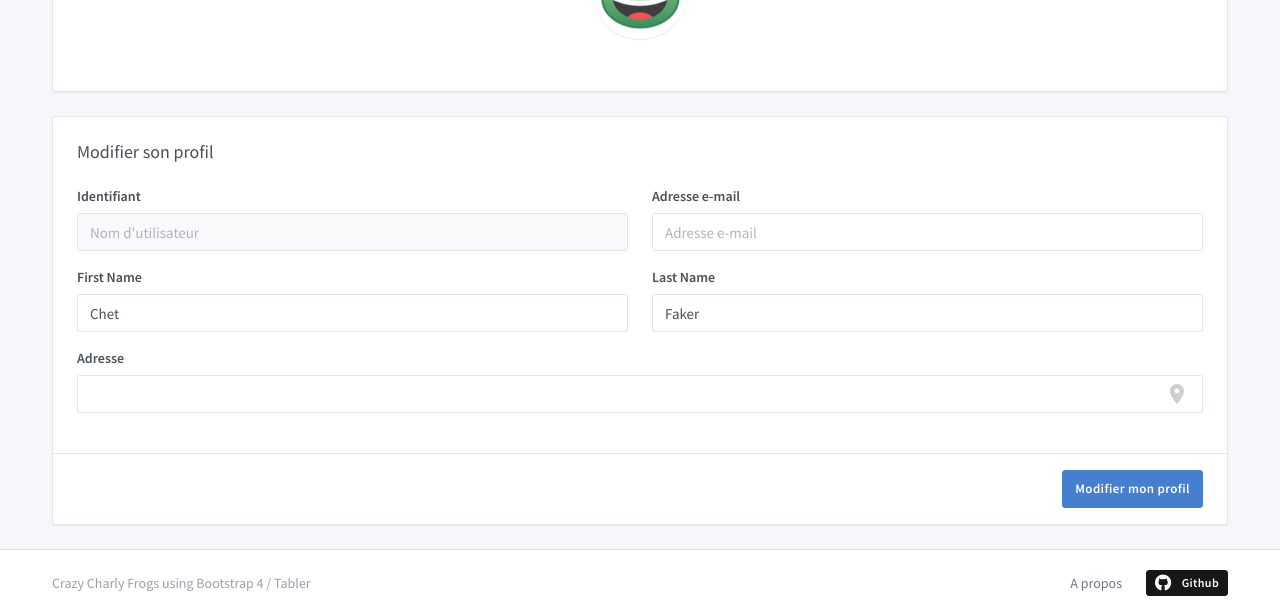
After one commit to Wilders/CrazyCharlyDay, a PHP site: template src/views/pages/account.twig in a window 1280 px wide. The commit adds this page. Shown: the part 297-913 px from the top of the page. Run offline with PHP 8.4, Linux system fonts and the light colour scheme; the template is opened without the code that fills it, so the values that code supplies are empty; some libraries are stand-ins or nearby versions.

Commit message:
debut account

```diff
--- a/index.php
+++ b/index.php
@@ -7,6 +7,7 @@ use Slim\Http\Environment;
 use Slim\Http\Uri;
 use Slim\Views\Twig;
 use Slim\Views\TwigExtension;
+use src\controllers\AccountController;
 use src\controllers\AuthController;
 use src\controllers\HomeController;
 use src\controllers\ValidatorController;
--- /dev/null
+++ b/src/views/pages/account.twig
@@ -0,0 +1,50 @@
+{% extends "layouts/body-layout.twig" %}
+{% block content %}
+    <div class="card card-profile">
+        <div class="card-header" style="background-image: url('https://images.unsplash.com/photo-1580094333632-438bdc04f79f');"></div>
+        <div class="card-body text-center">
+            <img class="card-profile-img" src="{{ base_url() }}/public/assets/images/logo.png">
+            <h3 class="mb-3">{{ auth.user.forename }} {{  auth.user.name }} </h3>
+        </div>
+    </div>
+    <form class="card">
+        <div class="card-body">
+            <h3 class="card-title">Modifier son profil</h3>
+            <div class="row">
+                <div class="col-md-6">
+                    <div class="form-group">
+                        <label class="form-label">Identifiant</label>
+                        <input type="text" class="form-control" placeholder="Nom d'utilisateur" value="{{ auth.user.pseudo }}" disabled>
+                    </div>
+                </div>
+                <div class="col-md-6">
+                    <div class="form-group">
+                        <label class="form-label">Adresse e-mail</label>
+                        <input type="email" class="form-control" placeholder="Adresse e-mail">
+                    </div>
+                </div>
+                <div class="col-sm-6 col-md-6">
+                    <div class="form-group">
+                        <label class="form-label">First Name</label>
+                        <input type="text" class="form-control" placeholder="Company" value="Chet">
+                    </div>
+                </div>
+                <div class="col-sm-6 col-md-6">
+                    <div class="form-group">
+                        <label class="form-label">Last Name</label>
+                        <input type="text" class="form-control" placeholder="Last Name" value="Faker">
+                    </div>
+                </div>
+                <div class="col-md-12">
+                    <div class="form-group">
+                        <label class="form-label">Adresse</label>
+                        <input id="address" type="search" class="form-control" name="address" value="{{ auth.user.address }}" required>
+                    </div>
+                </div>
+            </div>
+        </div>
+        <div class="card-footer text-right">
+            <button type="submit" class="btn btn-primary">Modifier mon profil</button>
+        </div>
+    </form>
+{% endblock %}
```
Also changed, not shown: src/controllers/AccountController.php (added, +27 -0 lines).
